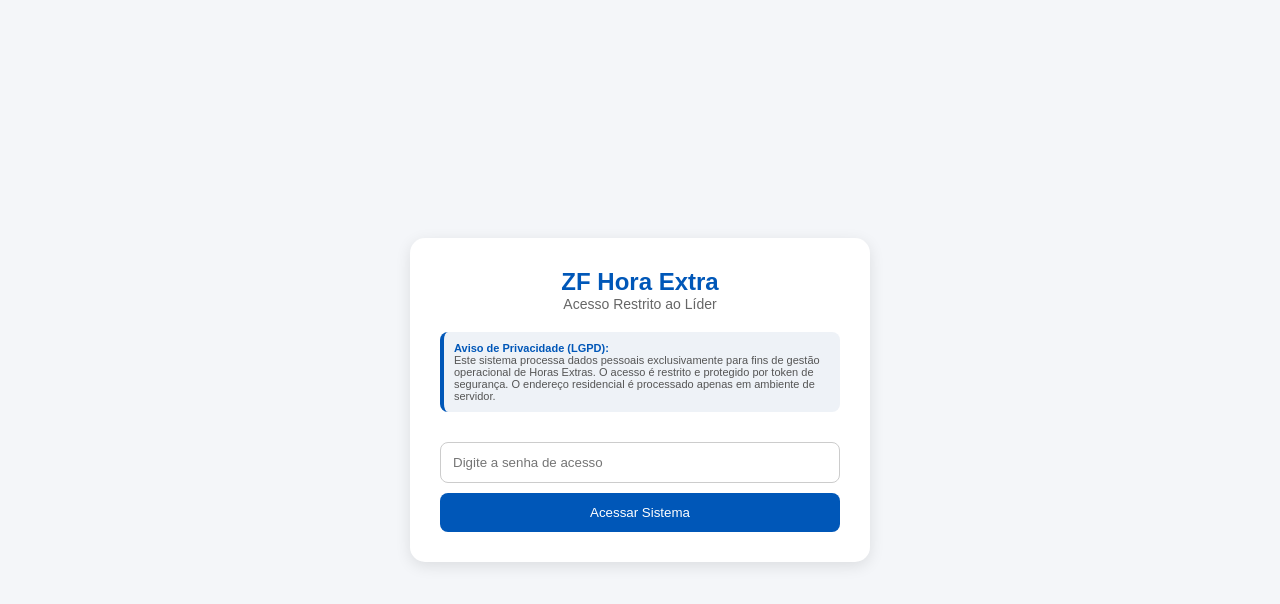
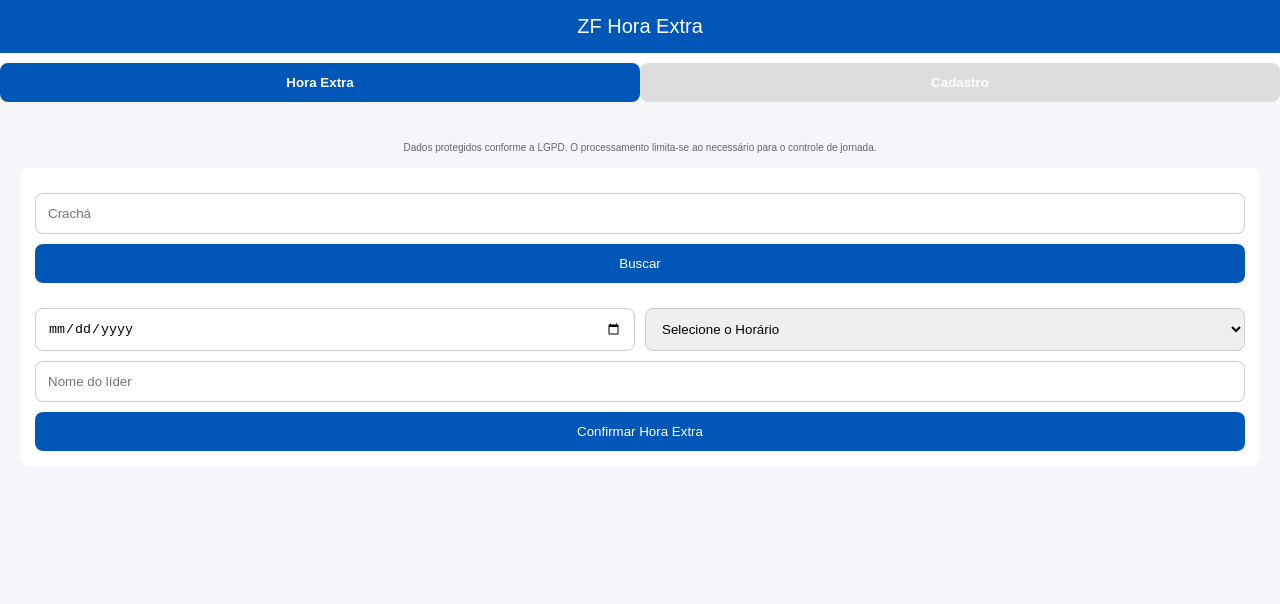
Before and after one commit to Elionaycj/zf-hora-extra, a plain HTML site: page index.html in a window 1280 px wide. Drawn offline with Linux system fonts and the light colour scheme.

Commit message:
Update index.html

```diff
--- a/index.html
+++ b/index.html
@@ -25,32 +25,10 @@ button:active { transform: scale(0.96); background: #004494; }
 .operator-info { display: flex; flex-direction: column; gap: 2px; }
 .operator-info span { font-size: 14px; font-weight: bold; color: #333; }
 .operator-info small { font-size: 12px; color: #666; }
-#login-screen { position: fixed; top: 0; left: 0; width: 100%; height: 100%; background: #f4f6f9; display: flex; justify-content: center; align-items: center; z-index: 1000; }
-.login-card { background: white; padding: 30px; border-radius: 15px; box-shadow: 0 4px 15px rgba(0,0,0,0.1); width: 90%; max-width: 400px; }
-.lgpd-notice { font-size: 11px; color: #555; background: #eef2f7; padding: 10px; border-radius: 8px; margin-bottom: 20px; border-left: 4px solid #0057B8; }
-.lgpd-notice b { color: #0057B8; }
 </style>
 </head>
 
 <body>
-
-<div id="login-screen">
-    <div class="login-card">
-        <div style="text-align: center; margin-bottom: 20px;">
-            <div style="font-size: 24px; color: #0057B8; font-weight: bold;">ZF Hora Extra</div>
-            <div style="font-size: 14px; color: #666;">Acesso Restrito ao Líder</div>
-        </div>
-
-        <div class="lgpd-notice">
-            <b>Aviso de Privacidade (LGPD):</b><br>
-            Este sistema processa dados pessoais exclusivamente para fins de gestão operacional de Horas Extras. O acesso é restrito e protegido por token de segurança. O endereço residencial é processado apenas em ambiente de servidor.
-        </div>
-
-        <input type="password" id="senha-login" placeholder="Digite a senha de acesso">
-        <button onclick="fazerLogin()">Acessar Sistema</button>
-        <p id="login-error" style="color: red; font-size: 12px; text-align: center; margin-top: 10px; display: none;">Senha incorreta.</p>
-    </div>
-</div>
 
 <div class="header">ZF Hora Extra</div>
 
@@ -59,7 +37,7 @@ button:active { transform: scale(0.96); background: #004494; }
     <button id="btn-cadastro" onclick="trocarTela('cadastro')">Cadastro</button>
 </div>
 
-<div class="container" style="display: none;" id="main-content">
+<div class="container" id="main-content">
 
 <p style="font-size: 10px; color: #666; text-align: center; margin-top: 20px;">
     Dados protegidos conforme a LGPD. O processamento limita-se ao necessário para o controle de jornada.
@@ -99,23 +77,9 @@ button:active { transform: scale(0.96); background: #004494; }
 
 <script>
 const URL = "https://script.google.com/macros/s/AKfycbzt1F9ybfU4YP3ZjvXOPQ_pycYVf8HAEjhsZ1ME68d-o5cjThJIUr8ydAZJVaL2jgg/exec";
-const SENHA_LIDER = "123";
 const SECURITY_TOKEN = "2503"; // Deve ser igual ao definido no Apps Script
 
 let colaboradoresSelecionados = [];
-
-function fazerLogin() {
-    const senhaDigitada = document.getElementById("senha-login").value;
-    const errorMsg = document.getElementById("login-error");
-    if (senhaDigitada === SENHA_LIDER) {
-        document.getElementById("login-screen").style.display = "none";
-        document.getElementById("main-content").style.display = "block";
-        errorMsg.style.display = "none";
-    } else {
-        errorMsg.style.display = "block";
-        document.getElementById("senha-login").value = "";
-    }
-}
 
 function trocarTela(tela) {
     document.getElementById("hora").style.display = tela === "hora" ? "block" : "none";
```
